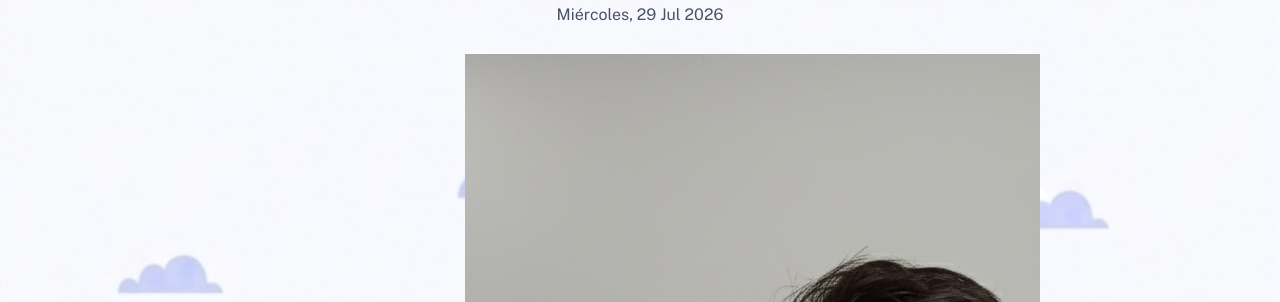
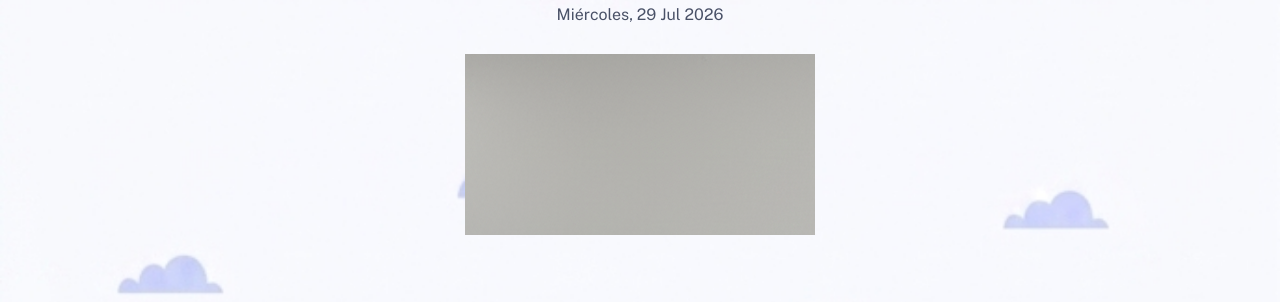
Before and after one commit to JeisonCieza/TIU-UPC, a plain HTML site: page index.html in a window 1280 px wide. Shown: the part 149-451 px from the top of the page. Drawn offline with Linux system fonts and the light colour scheme.

Commit message:
Remove profile image from index.html
Removed profile image from the HTML structure.

```diff
--- a/index.html
+++ b/index.html
@@ -27,7 +27,6 @@
                 </div>
                 <div class="fondo">
                     <div class="perfil">
-                        <img src="imgs/jason.jpg" alt="foto_perfil">
                     </div>
                     <div class="card-info">
                         <h2>OSCAR JEISON G*** C***</h2>
```
